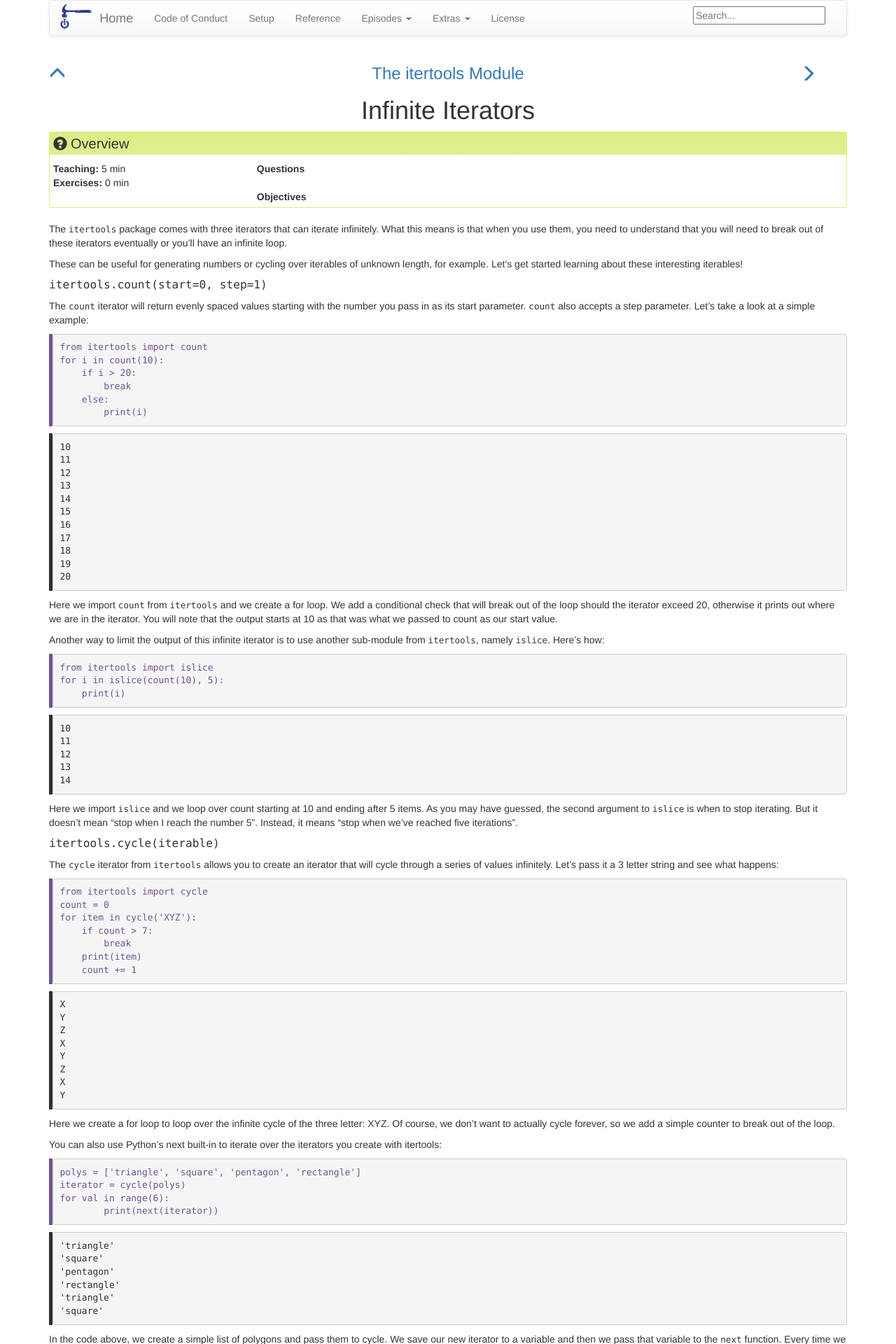
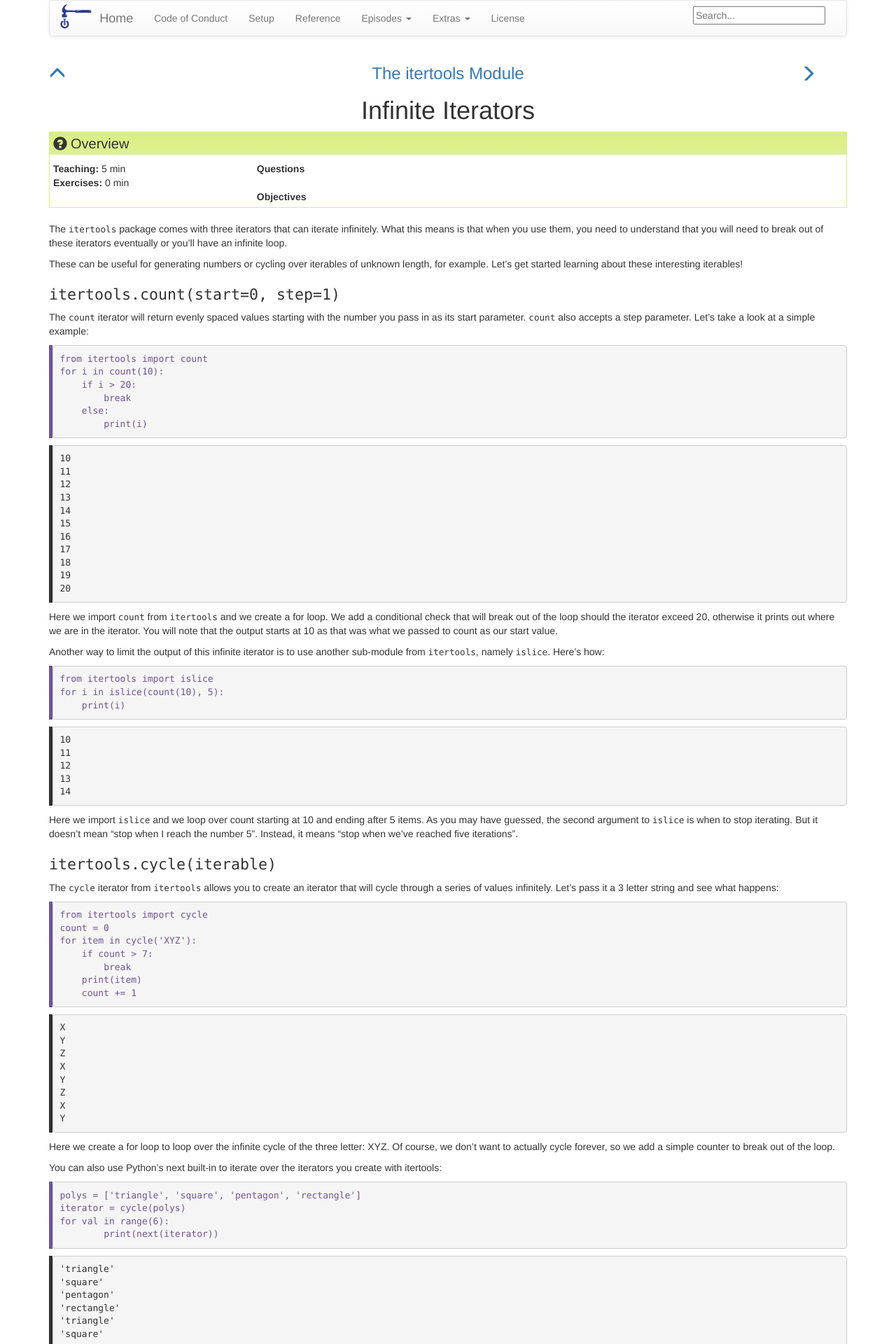
Before and after one commit to albietz/python-itertools, a Jekyll site: the page built from _episodes/01-infinite-iterators.md, in a window 1280 px wide. Shown: the top 1920 px of the page at 70% size. Built offline with Jekyll 4.4.1, drawn with Linux system fonts in a browser that asks for light colours.

Commit message:
Signed-off-by: Greg Watson <g.watson@computer.org>

```diff
--- a/_episodes/01-infinite-iterators.md
+++ b/_episodes/01-infinite-iterators.md
@@ -12,7 +12,7 @@ them, you need to understand that you will need to break out of these iterators
 These can be useful for generating numbers or cycling over iterables of unknown length, for example. Let’s get started
 learning about these interesting iterables!
 
-#### `itertools.count(start=0, step=1)`
+### `itertools.count(start=0, step=1)`
 
 The `count` iterator will return evenly spaced values starting with the number you pass in as its start parameter.
 `count` also accepts a step parameter. Let’s take a look at a simple example:
@@ -69,7 +69,7 @@ Here we import `islice` and we loop over count starting at 10 and ending after 5
 argument to `islice` is when to stop iterating. But it doesn’t mean “stop when I reach the number 5”. Instead, it means
 “stop when we’ve reached five iterations”.
 
-#### `itertools.cycle(iterable)`
+### `itertools.cycle(iterable)`
 
 The `cycle` iterator from `itertools` allows you to create an iterator that will cycle through a series of values infinitely.
 Let’s pass it a 3 letter string and see what happens:
@@ -125,7 +125,7 @@ then we pass that variable to the `next` function. Every time we call next, it r
 Since this iterator is infinite, we can call `next` all day long and never run out of items. It is wise to ensure that
 the loop terminates at some point.
 
-#### `itertools.repeat(object[, times])`
+### `itertools.repeat(object[, times])`
 
 The `repeat` iterator will return an object an object over and over again forever unless you set its `times` argument. It is
 quite similar to `cycle` except that it doesn’t cycle over a set of values repeatedly. Let’s take a look at a simple example:
```
